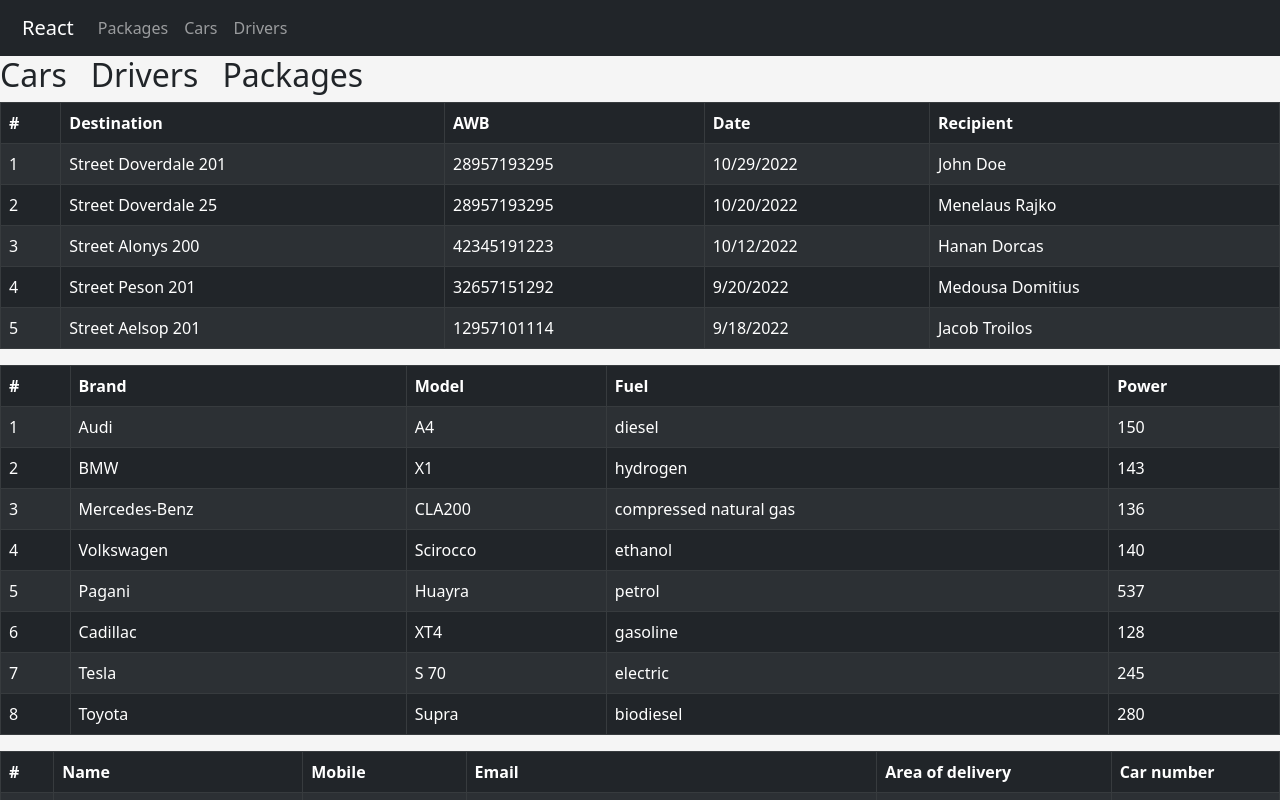
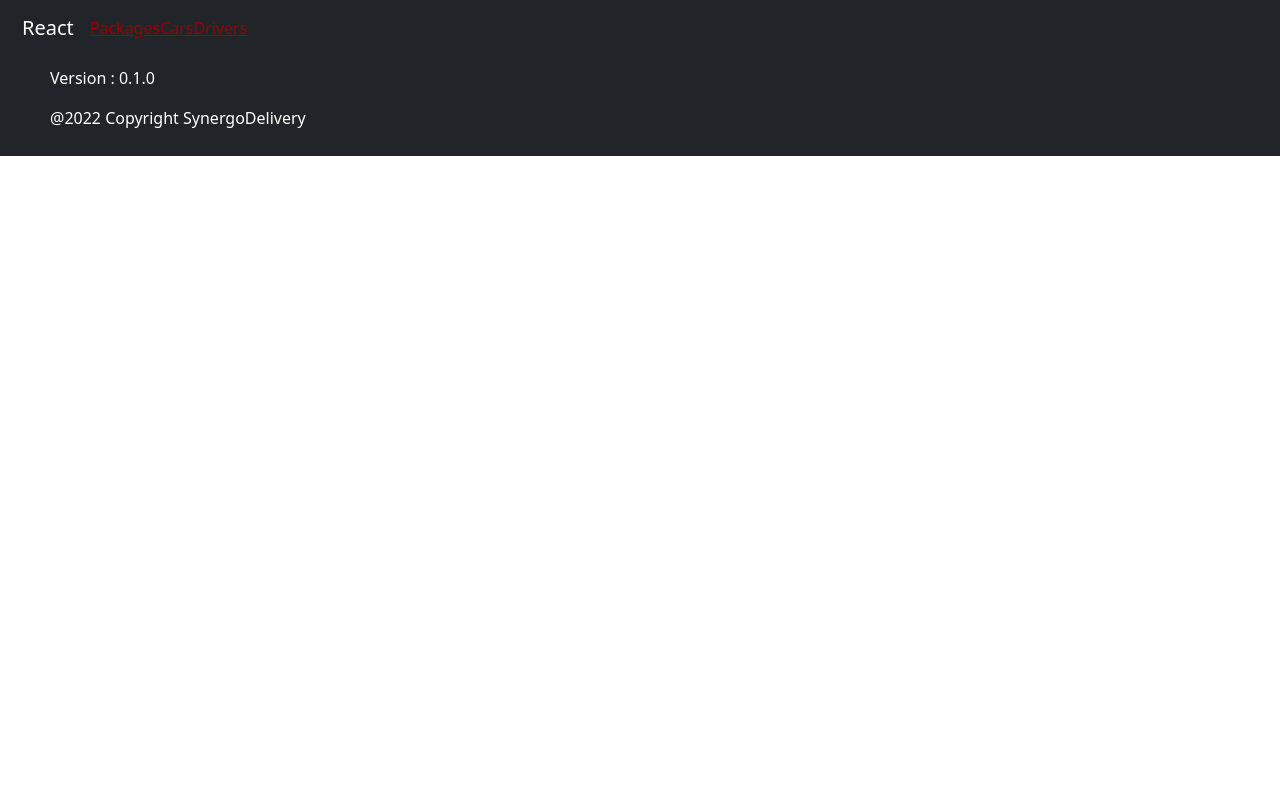
Before and after one commit to andreihojda15/SynergoDelivery, a React (Create React App) app: page /drivers in a window 1280 px wide. Shown: the top 800 px of the page. Built offline with nearby package versions, Linux system fonts and the light colour scheme.

Commit message:
- added Links to navbar

```diff
--- a/src/App.js
+++ b/src/App.js
@@ -1,21 +1,31 @@
-import './style/bootstrap.scss';
+import "./style/bootstrap.scss";
 
-import Header from './components/layout/Header';
-import Content from './components/layout/Content';
-import Footer from './components/layout/Footer';
+import Header from "./components/layout/Header";
+import Content from "./components/layout/Content";
+import Footer from "./components/layout/Footer";
 
-import Packages from './components/packages/Package';
-import Cars from './components/cars/Cars';
-import Drivers from './components/drivers/Drivers';
+import Packages from "./components/packages/Package";
+import Cars from "./components/cars/Cars";
+import Drivers from "./components/drivers/Drivers";
+import { BrowserRouter, Routes, Route } from "react-router-dom";
 
 function App() {
   return (
     <div className="App">
-      <Header />
+      <BrowserRouter>
+        <Header>
+          <Routes>
+            <Route path="/" element={<Packages />}>
+              <Route path="/cars" element={<Cars />} />
+              <Route path="/drivers" element={<Drivers />} />
+            </Route>
+          </Routes>
+        </Header>
+      </BrowserRouter>
       <Content>
-        <Packages></Packages>
+        {/* <Packages></Packages>
         <Cars></Cars>
-        <Drivers></Drivers>
+        <Drivers></Drivers> */}
       </Content>
       <Footer />
     </div>
--- a/src/components/layout/Header.js
+++ b/src/components/layout/Header.js
@@ -1,22 +1,21 @@
 import React from "react";
-import './HeaderStyle.css';
+import "./HeaderStyle.css";
 import { Nav } from "react-bootstrap";
-import {Navbar} from "react-bootstrap";
-import {Container} from "react-bootstrap";
-
+import { Navbar } from "react-bootstrap";
+import { Container } from "react-bootstrap";
+import { Link } from "react-router-dom";
 
 class Header extends React.Component {
-
   render() {
     return (
       <>
         <Navbar bg="dark" variant="dark" className="nav">
           <Container className="con">
             <Navbar.Brand href="#home">React</Navbar.Brand>
-          <Nav className="me-auto" >
-            <Nav.Link className="link-packages">Packages</Nav.Link>
-            <Nav.Link className="link-cars">Cars</Nav.Link>
-            <Nav.Link className="link-drivers">Drivers</Nav.Link>
+            <Nav className="me-auto">
+              <Link to="/">Packages</Link>
+              <Link to="/cars">Cars</Link>
+              <Link to="/drivers">Drivers</Link>
             </Nav>
           </Container>
         </Navbar>
```
Also changed, not shown: src/index.js (+6 -6 lines). Lines whose indentation alone changed are shown as unchanged.
